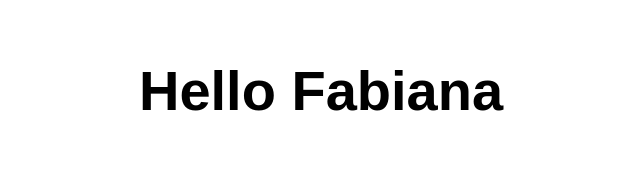
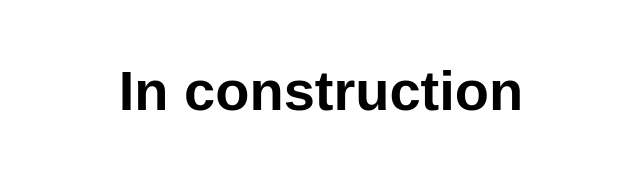
Before and after one commit to felipeaugustods/MyResume, a website: page src/index.html in a window 1280 px wide. Shown: the whole page, without its empty margins (319-959 px from the left). Drawn offline with Linux system fonts and the light colour scheme.

Commit message:
Update index.html

```diff
--- a/src/index.html
+++ b/src/index.html
@@ -5,12 +5,12 @@
   <meta charset="UTF-8">
   <meta name="viewport" content="width=device-width, initial-scale=1.0">
   <link rel="stylesheet" href="styles.css">
-  <title>Bem vinda Fabiana</title>
+  <title>Felipe Augusto da Silva </title>
 </head>
 
 <body>
   <main>
-    <h1>Hello Fabiana</h1>
+    <h1><b>In construction</b></h1>
   </main>
 </body>
 
```
